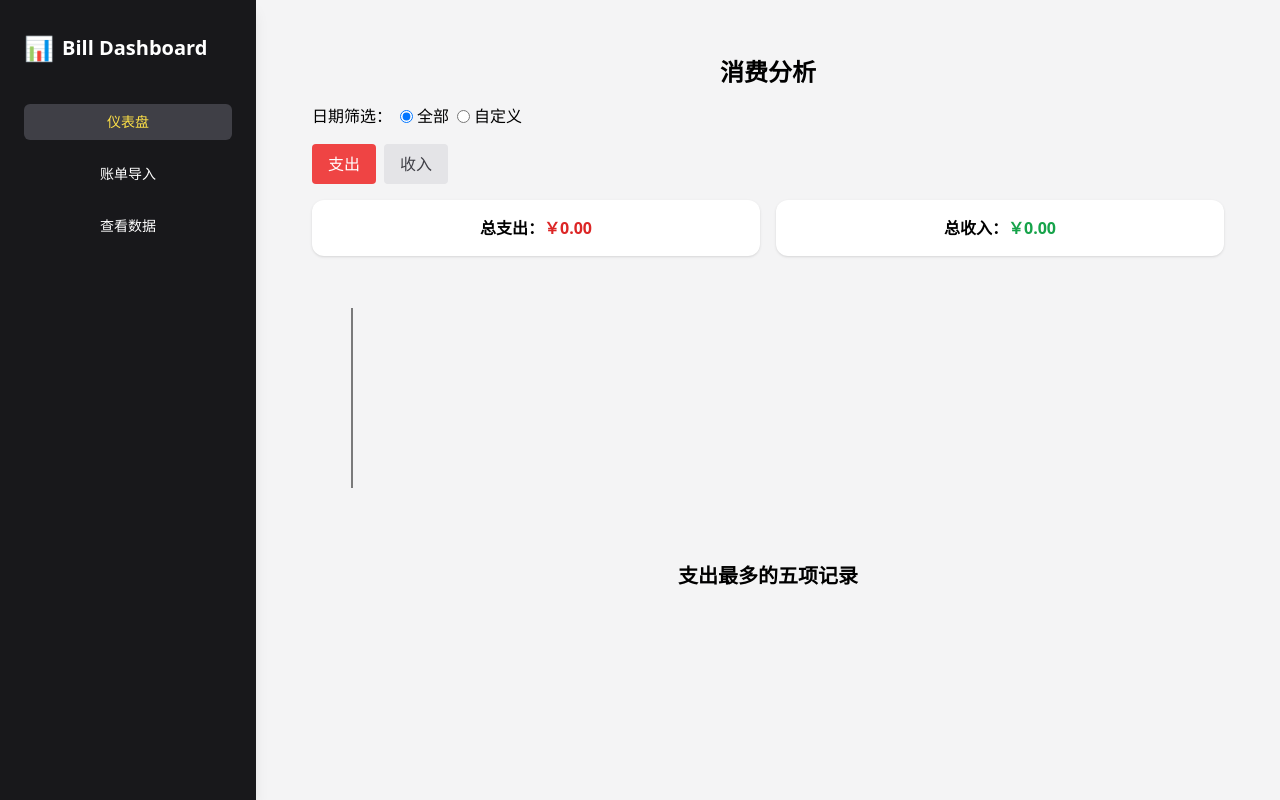
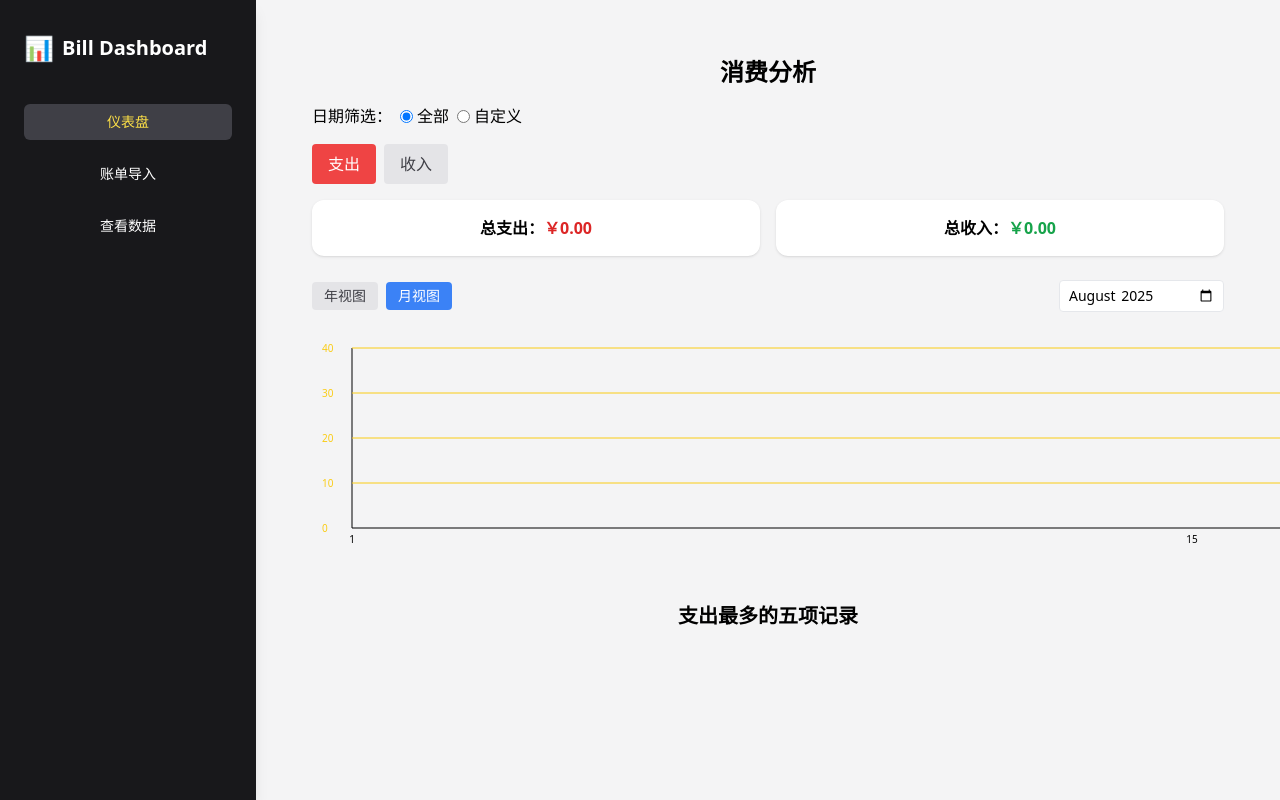
Before and after one commit to Koumlem/Bill_Dashboard_website, a React (Vite) app: page /analysis in a window 1280 px wide. Built offline with nearby package versions, Linux system fonts and the light colour scheme.

Commit message:
feat: add month view with scaled axes

```diff
--- a/src/pages/Analysis.jsx
+++ b/src/pages/Analysis.jsx
@@ -13,6 +13,14 @@ export default function Analysis() {
 
   // 显示类型：支出 或 收入
   const [displayType, setDisplayType] = useState('支出')
+
+  // 图表视图：年视图 或 月视图，暂时只实现月视图
+  const [viewType, setViewType] = useState('month')
+  // 当前选择的月份，格式 yyyy-MM
+  const [selectedMonth, setSelectedMonth] = useState(() => {
+    const d = new Date()
+    return d.toISOString().slice(0, 7)
+  })
 
   useEffect(() => {
     const saved = localStorage.getItem('transactions')
@@ -34,17 +42,28 @@ export default function Analysis() {
     return true
   })
 
+  // 若选择月视图，则只保留当前选择月份的数据
+  const periodFiltered =
+    viewType === 'month'
+      ? dateFiltered.filter(t => {
+          if (!t.time) return false
+          const d = new Date(t.time)
+          const [y, m] = selectedMonth.split('-').map(Number)
+          return d.getFullYear() === y && d.getMonth() + 1 === m
+        })
+      : dateFiltered
+
   // 计算该时间段内的总支出和总收入
-  const totalExpense = dateFiltered
+  const totalExpense = periodFiltered
     .filter(t => String(t.type).includes('支'))
     .reduce((sum, t) => sum + Math.abs(parseFloat(t.amount || 0)), 0)
 
-  const totalIncome = dateFiltered
+  const totalIncome = periodFiltered
     .filter(t => String(t.type).includes('收'))
     .reduce((sum, t) => sum + Math.abs(parseFloat(t.amount || 0)), 0)
 
   // 根据支出/收入选择过滤
-  const typeFiltered = dateFiltered.filter(t =>
+  const typeFiltered = periodFiltered.filter(t =>
     displayType === '支出'
       ? String(t.type).includes('支')
       : String(t.type).includes('收')
@@ -61,16 +80,38 @@ export default function Analysis() {
       dateAmounts[d][name] = (dateAmounts[d][name] || 0) + amount
     })
   })
-  const sortedDates = Object.keys(dateAmounts).sort(
-    (a, b) => new Date(a) - new Date(b)
-  )
+  let sortedDates
+  let daysInMonth = 31
+  if (viewType === 'month') {
+    const [y, m] = selectedMonth.split('-').map(Number)
+    daysInMonth = new Date(y, m, 0).getDate()
+    sortedDates = Array.from({ length: daysInMonth }, (_, i) =>
+      `${selectedMonth}-${String(i + 1).padStart(2, '0')}`
+    )
+  } else {
+    sortedDates = Object.keys(dateAmounts).sort(
+      (a, b) => new Date(a) - new Date(b)
+    )
+  }
   const chartData = sortedDates.map(d => ({ date: d, ...dateAmounts[d] }))
   const chartWidth = chartData.length * 60 + 80
-  const viewWidth = Math.min(chartWidth, 31 * 60 + 80)
+  const viewWidth = Math.min(
+    chartWidth,
+    (viewType === 'month' ? sortedDates.length : 31) * 60 + 80
+  )
   const maxAmount = Math.max(
     0,
-    ...chartData.flatMap(d => tags.map(t => d[t.name] || 0))
+    ...chartData.flatMap(d => selectedTags.map(name => d[name] || 0))
   )
+  const base = maxAmount / 4
+  let unit
+  if (base < 10) unit = 10
+  else if (base < 50) unit = 50
+  else if (base < 150) unit = 50
+  else if (base < 500) unit = 500
+  else if (base < 1000) unit = 1000
+  else unit = 1000
+  const yMax = unit * 4
 
   const toggleTag = name => {
     setSelectedTags(prev =>
@@ -164,6 +205,38 @@ export default function Analysis() {
 
     {/* 折线图 */}
     <div className="my-6">
+      <div className="flex items-center justify-between mb-2">
+        <div className="flex gap-2 text-sm">
+          <button
+            onClick={() => setViewType('year')}
+            className={`px-3 py-1 rounded ${
+              viewType === 'year'
+                ? 'bg-blue-500 text-white'
+                : 'bg-zinc-200 text-zinc-700'
+            }`}
+          >
+            年视图
+          </button>
+          <button
+            onClick={() => setViewType('month')}
+            className={`px-3 py-1 rounded ${
+              viewType === 'month'
+                ? 'bg-blue-500 text-white'
+                : 'bg-zinc-200 text-zinc-700'
+            }`}
+          >
+            月视图
+          </button>
+        </div>
+        {viewType === 'month' && (
+          <input
+            type="month"
+            value={selectedMonth}
+            onChange={e => setSelectedMonth(e.target.value)}
+            className="border rounded px-2 py-1 text-sm"
+          />
+        )}
+      </div>
       <div className="flex flex-wrap gap-4 mb-2">
         {tags.map(t => (
           <label key={t.name} className="flex items-center gap-1 text-sm">
@@ -184,12 +257,37 @@ export default function Analysis() {
         <svg width={chartWidth} height={250}>
           <line x1="40" y1="200" x2={chartWidth - 40} y2="200" stroke="#000" />
           <line x1="40" y1="20" x2="40" y2="200" stroke="#000" />
+          {[1, 2, 3, 4].map(i => {
+            const y = 200 - (i * 180) / 4
+            return (
+              <g key={i}>
+                <line
+                  x1="40"
+                  y1={y}
+                  x2={chartWidth - 40}
+                  y2={y}
+                  stroke="#facc15"
+                />
+                <text
+                  x="10"
+                  y={y + 4}
+                  fontSize="10"
+                  fill="#facc15"
+                >
+                  {unit * i}
+                </text>
+              </g>
+            )
+          })}
+          <text x="10" y={204} fontSize="10" fill="#facc15">
+            0
+          </text>
           {selectedTags.map(name => {
             const color = tags.find(t => t.name === name)?.color || '#000'
             const points = chartData
               .map((d, i) => {
                 const x = i * 60 + 40
-                const y = 200 - ((d[name] || 0) / (maxAmount || 1)) * 180
+                const y = 200 - ((d[name] || 0) / (yMax || 1)) * 180
                 return `${x},${y}`
               })
               .join(' ')
@@ -205,6 +303,14 @@ export default function Analysis() {
           })}
           {chartData.map((d, i) => {
             const x = i * 60 + 40
+            const day = parseInt(d.date.slice(8))
+            if (
+              viewType === 'month' &&
+              day !== 1 &&
+              day !== 15 &&
+              day !== daysInMonth
+            )
+              return null
             return (
               <text
                 key={d.date}
@@ -213,7 +319,7 @@ export default function Analysis() {
                 textAnchor="middle"
                 fontSize="10"
               >
-                {d.date.slice(5)}
+                {viewType === 'month' ? day : d.date.slice(5)}
               </text>
             )
           })}
```
